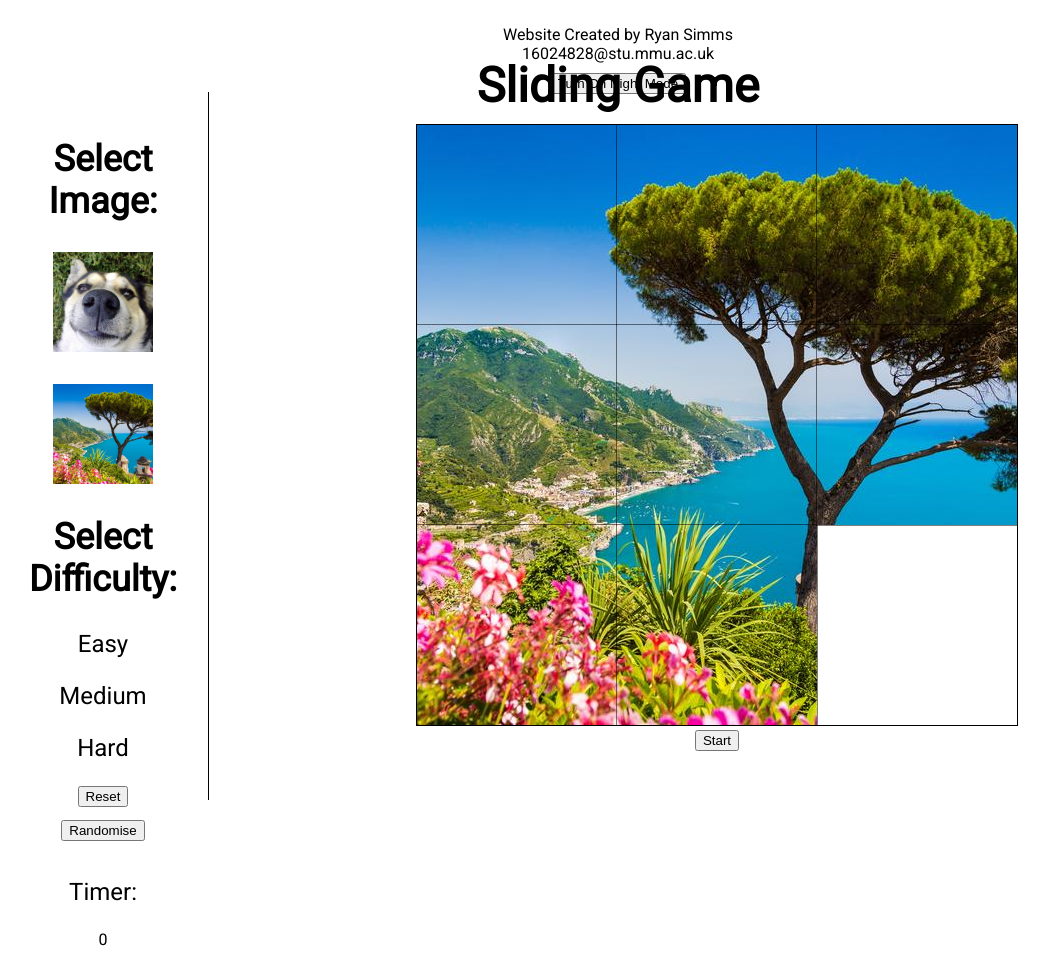
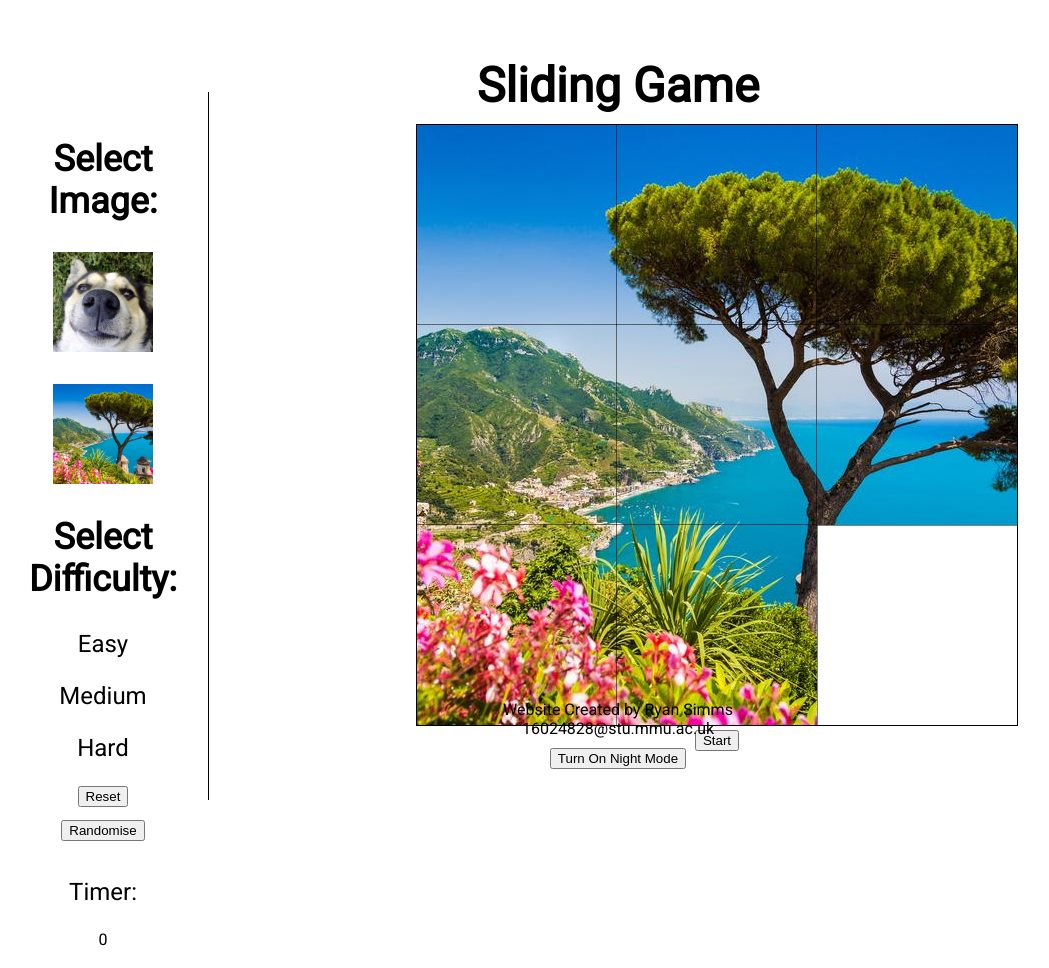
Before and after one commit to SlidingTile/SlidingTileRep, a PHP site: page / in a window 1280 px wide. Shown: the whole page, without its empty margins (22-1071 px from the left). Run offline with PHP 8.4, Linux system fonts and the light colour scheme.

Commit message:
Update lightStyle.css

```diff
--- a/code/production/css/lightStyle.css
+++ b/code/production/css/lightStyle.css
@@ -95,8 +95,12 @@
 
 	/*Footer*/
 	footer {
-		max-width: 100%;
-		max-height: 100%;
+		position: absolute;
+		left: 0;
+		bottom: 0;
+		height: 100px;
+		width: 100%;
+		overflow: hidden;
 		text-align: center;
 	}
 
```
